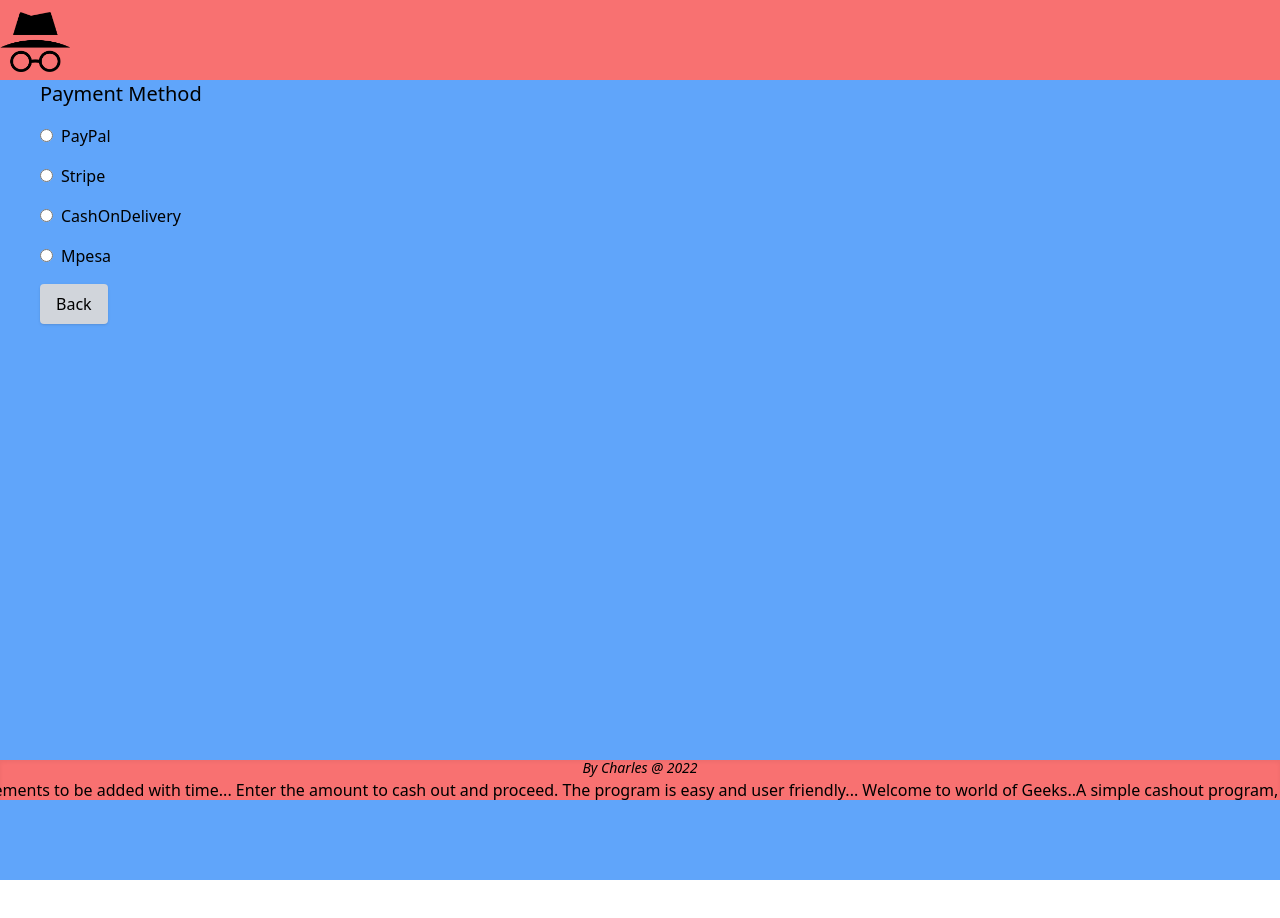
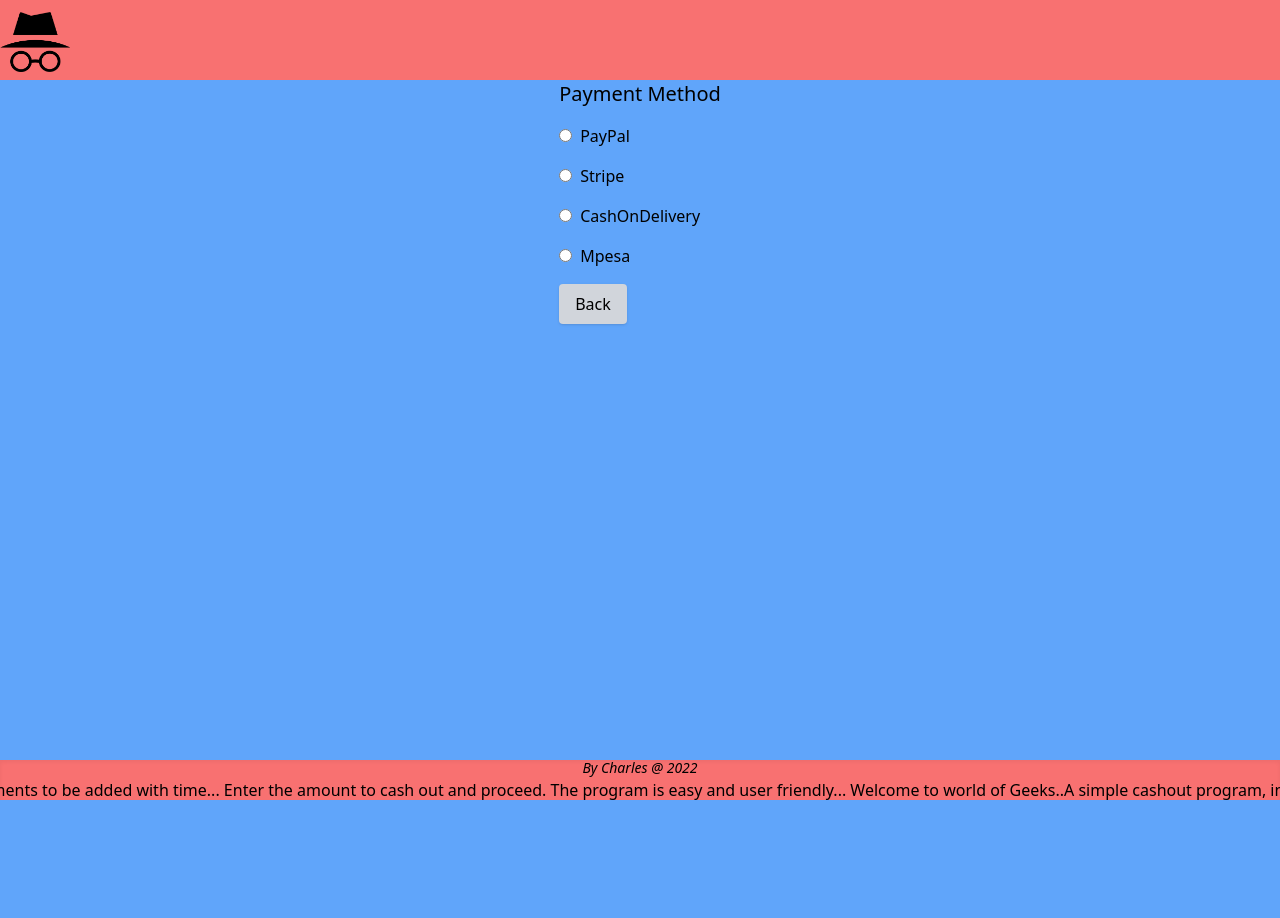
Before and after one commit to charles14700/project3, a Next.js app: page /payment in a window 1280 px wide. Shown: the top 918 px of the page. Built offline with nearby package versions, Linux system fonts and the light colour scheme.

Commit message:
first commit

```diff
--- a/components/Footer.js
+++ b/components/Footer.js
@@ -3,7 +3,7 @@ import Marquee from "react-fast-marquee";
 
 const Footer = () => {
   return (
-    <div className='fixed bottom-0 left-0 right-0 bg-red-400 h-10 justify-center flex items-center flex-col shadow-inner'>
+    <div className='fixed bottom-0 left-0 right-0 z-50 bg-red-400 h-10 justify-center flex items-center flex-col shadow-inner'>
      <span className='text-black text-sm italic'>By Charles @ 2022</span>
      <div><Marquee>
  ..A simple cashout program, improvements to be added with time... Enter the amount to cash out and proceed. The program is easy and user friendly... Welcome to world of Geeks
--- a/components/Header.js
+++ b/components/Header.js
@@ -3,7 +3,7 @@ import React from 'react'
 
 const Header = () => {
   return (
-    <div className='fixed top-0 left-0 right-0 bg-red-400 h-20'>
+    <div className='fixed top-0 left-0 right-0 bg-red-400 h-20 z-50'>
 
         <div className='relative top-3'>
             <Image src="/incoglogo.png" width={70} height={60} alt="image"/>
--- a/pages/payment.js
+++ b/pages/payment.js
@@ -47,8 +47,8 @@ export default function PaymentScreen() {
     <Header/>
     <Footer/>
 
-    <div className="mt-[5rem] bg-blue-400 h-screen flex justify-between px-10 ">
-      <div className="">
+    <div className="mt-[5rem] bg-blue-400 h-[90rem] px-10 z-30 flex justify-center">
+      <div className="flex flex-col">
 
       <form className="mx-auto max-w-screen-md" onSubmit={submitHandler}>
         <h1 className="mb-4 text-xl text-center">Payment Method</h1>
@@ -79,8 +79,8 @@ export default function PaymentScreen() {
 
         </div>
       </form>
-      </div>
-      <div className=" relative top-[5rem] w-[40%]">
+
+      <div className=" relative top-[5rem] w-[40%] z-20">
         <div className="w-full">
 {/*
         <PayPalButtons  style={{ layout: "vertical" }}
@@ -109,6 +109,7 @@ export default function PaymentScreen() {
         </div>
 
       </div>
+      </div>
       <Toaster
   position="top-center"
   reverseOrder={false}
```
